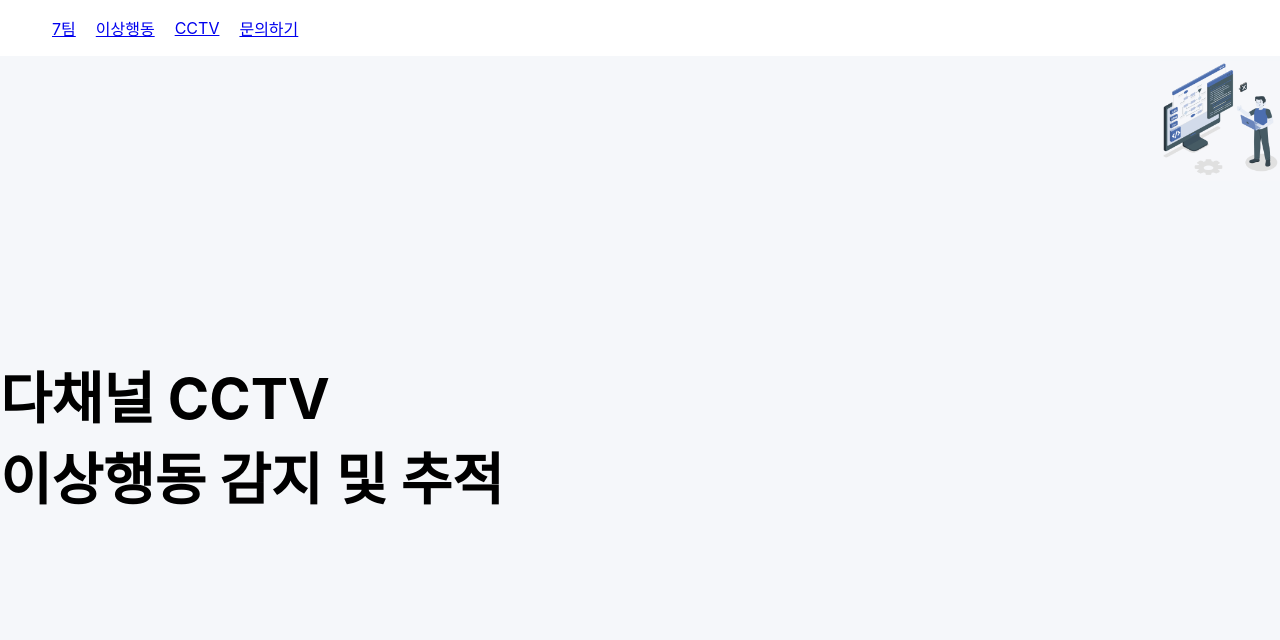
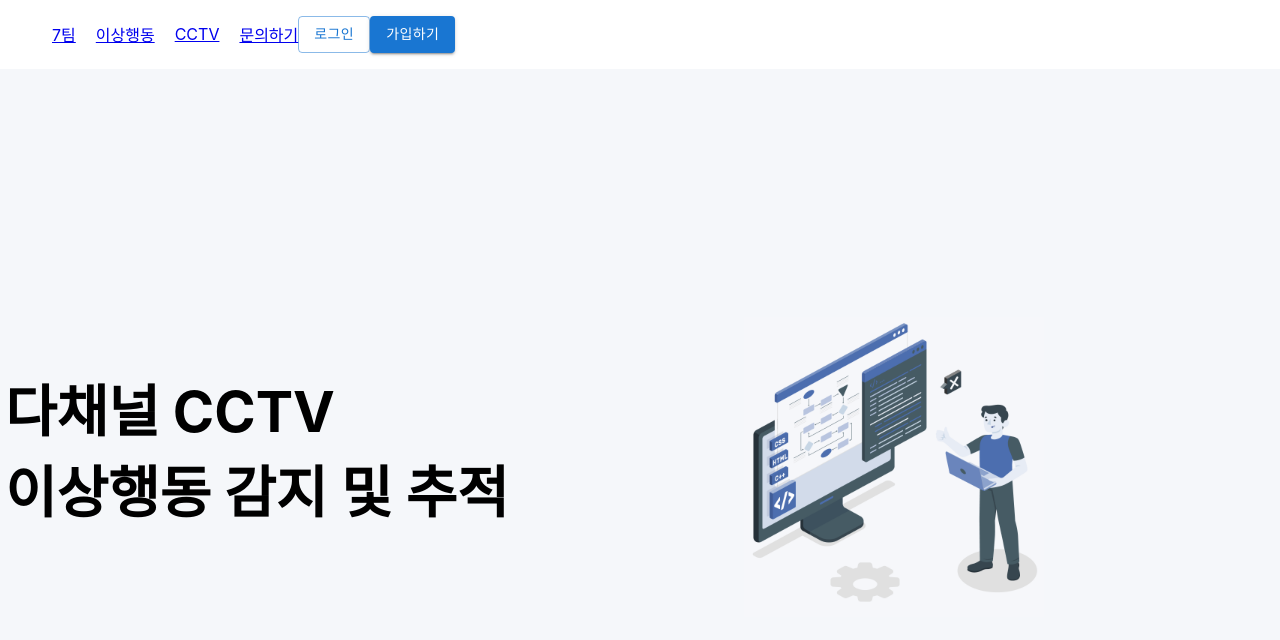
Before and after one commit to dntmdxor99/AbnormalBehaviorDetection_System, a React (Create React App) app in the folder abnormal-front/: page / in a window 1280 px wide. Shown: the top 640 px of the page. Built offline with nearby package versions, Linux system fonts and the light colour scheme.

Commit message:
Design: 로그인, 로그아웃 버튼 추가

```diff
--- a/abnormal-front/package.json
+++ b/abnormal-front/package.json
@@ -3,6 +3,9 @@
   "version": "0.1.0",
   "private": true,
   "dependencies": {
+    "@emotion/react": "^11.11.1",
+    "@emotion/styled": "^11.11.0",
+    "@mui/material": "^5.14.17",
     "@testing-library/jest-dom": "^5.17.0",
     "@testing-library/react": "^13.4.0",
     "@testing-library/user-event": "^13.5.0",
--- a/abnormal-front/src/App.css
+++ b/abnormal-front/src/App.css
@@ -36,6 +36,7 @@
   text-align: left;
   font-size: 3.5em;
   margin-top: 5px;
+  margin-left: 5px;
 }
 
 .home-image {
@@ -51,9 +52,10 @@
 }
 @media (min-width: 700px) {
   .home-image {
+    /* justify-content: space-between; */
     display: block;
-    width: 120px;
-    margin-left: auto;
+    width: 300px;
+    margin: auto auto;
   }
 }
 
--- a/abnormal-front/src/App.js
+++ b/abnormal-front/src/App.js
@@ -11,24 +11,41 @@ import ResultPage from "./pages/ResultPage";
 import SearchPage from "./pages/SearchPage";
 import SignupPage from "./pages/SignupPage";
 import Header from "./components/Header";
+import Stack from "@mui/material/Stack";
+import Button from "@mui/material/Button";
 
 function App() {
   return (
     <>
       <BrowserRouter>
-      <Header>
-        <div className="menu">
-          <div className="menu-bar">
-            <Link to="/" className="menu-bar-item">7팀</Link>
-            <Link to='/abnormal' className="menu-bar-item">이상행동</Link>
-            <Link to='/cctv' className="menu-bar-item">CCTV</Link>
-            <Link to='/ask' className="menu-bar-item">문의하기</Link>
+        <Header>
+          <div className="menu">
+            <div className="menu-bar">
+              <Link to="/" className="menu-bar-item">
+                7팀
+              </Link>
+              <Link to="/abnormal" className="menu-bar-item">
+                이상행동
+              </Link>
+              <Link to="/cctv" className="menu-bar-item">
+                CCTV
+              </Link>
+              <Link to="/ask" className="menu-bar-item">
+                문의하기
+              </Link>
+              <Link>
+                <Link to="/login">
+                  <Button variant="outlined">로그인</Button>
+                </Link>
+              </Link>
+              <Link to="/signup">
+                <Button variant="contained">가입하기</Button>
+              </Link>
+            </div>
           </div>
-        </div>
-      </Header>
+        </Header>
         <Routes>
           <Route path="/" element={<MainPage />} />{" "}
-          {/* 홈화면 페이지 <Route path="/" element={<MainPage/>}/>*/}
           <Route path="/abnormal" element={<AbnormalBehaviorPage />} />
           <Route path="/cctv" element={<CctvPage />} />
           <Route path="/ask" element={<AskPage />} />
```
Also changed, not shown: 1 other file (tests, documents, lock files or other folders).
